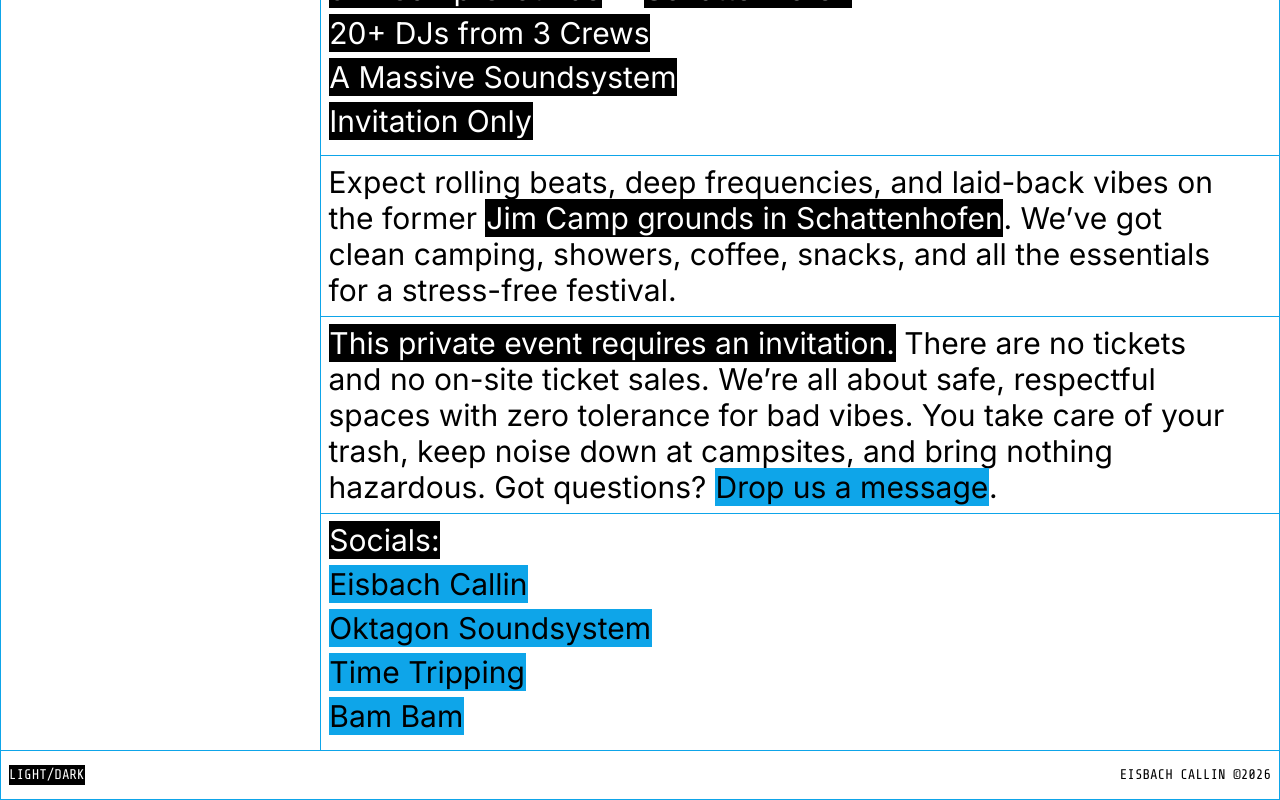
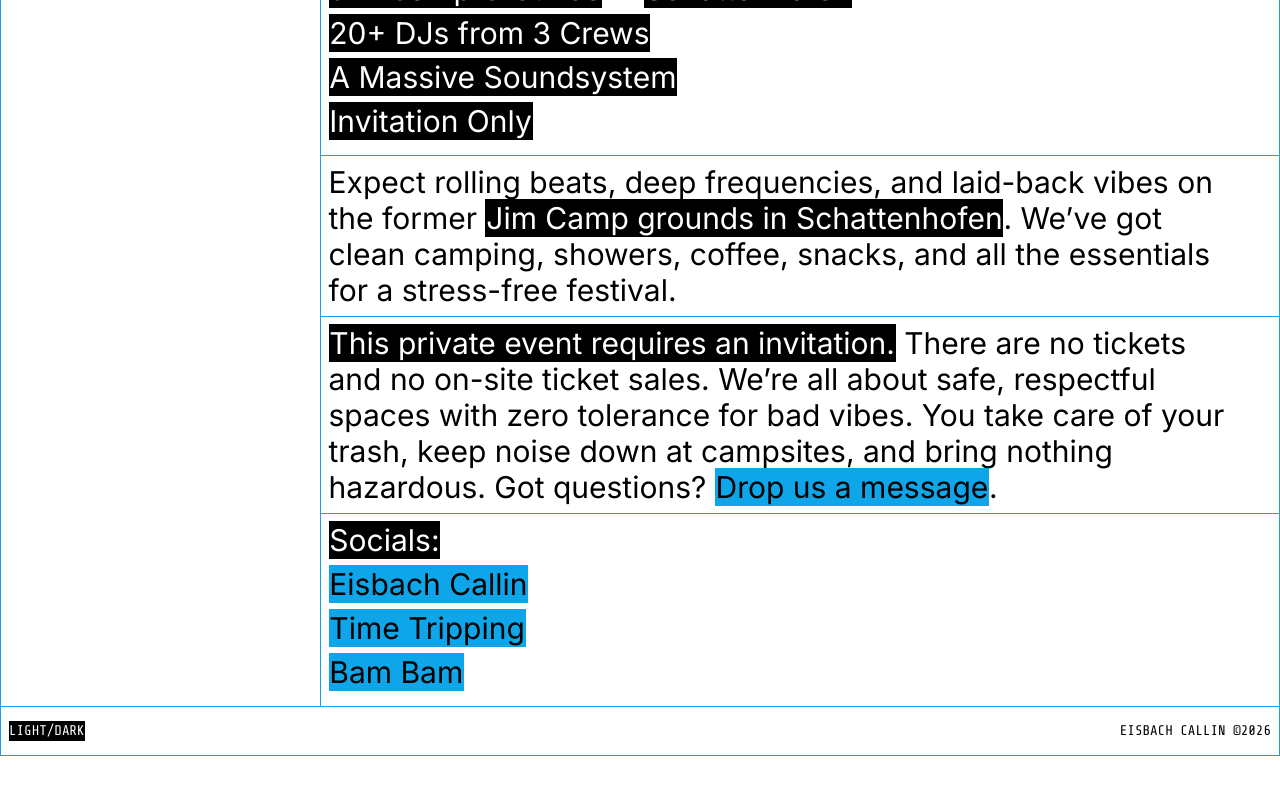
Before and after one commit to eisbachcallin/website, a Next.js app: page /camp in a window 1280 px wide. Shown: the part 787-1587 px from the top of the page. After the commit the page ends 1543 px from the top, so only its background shows below. Built offline with nearby package versions, Linux system fonts and the light colour scheme.

Commit message:
chore: update crews

```diff
--- a/src/app/camp/page.tsx
+++ b/src/app/camp/page.tsx
@@ -513,16 +513,6 @@ export default function CampPage() {
                       target='_blank'
                       rel='noopener noreferrer'
                       className='bg-accent p-[0.05rem] font-normal text-onaccent hover:text-invert'
-                      href='https://www.instagram.com/oktagon.kollektiv/'
-                    >
-                      Oktagon Soundsystem
-                    </a>{' '}
-                  </li>
-                  <li className='pb-2'>
-                    <a
-                      target='_blank'
-                      rel='noopener noreferrer'
-                      className='bg-accent p-[0.05rem] font-normal text-onaccent hover:text-invert'
                       href='https://www.instagram.com/timetrippingmunich/'
                     >
                       Time Tripping
```
